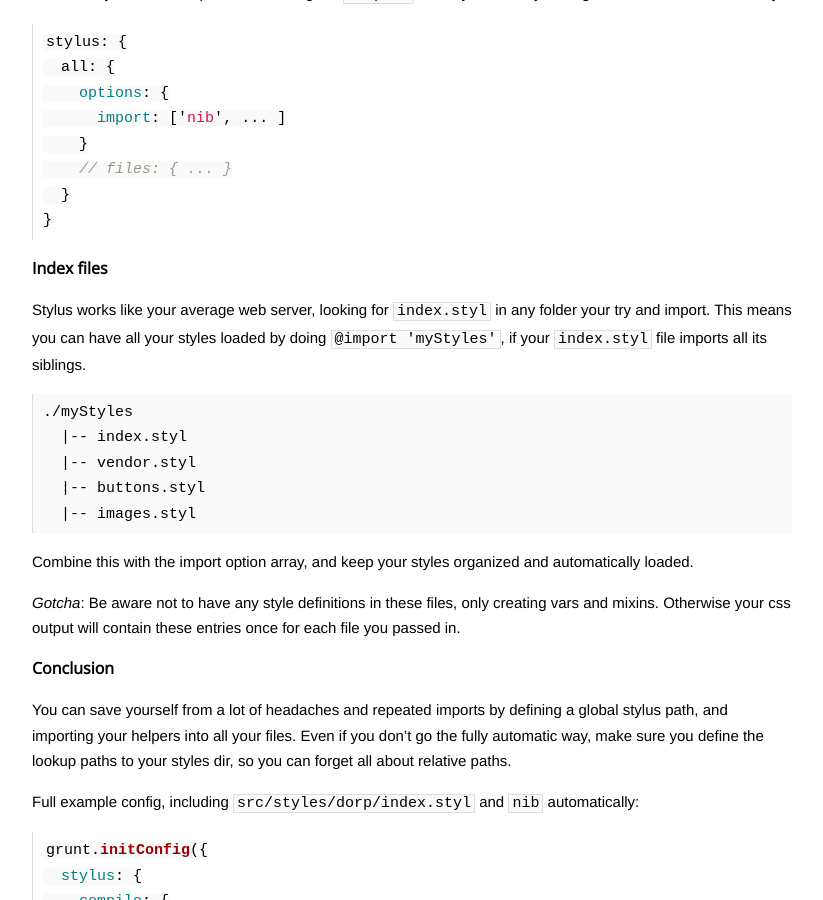
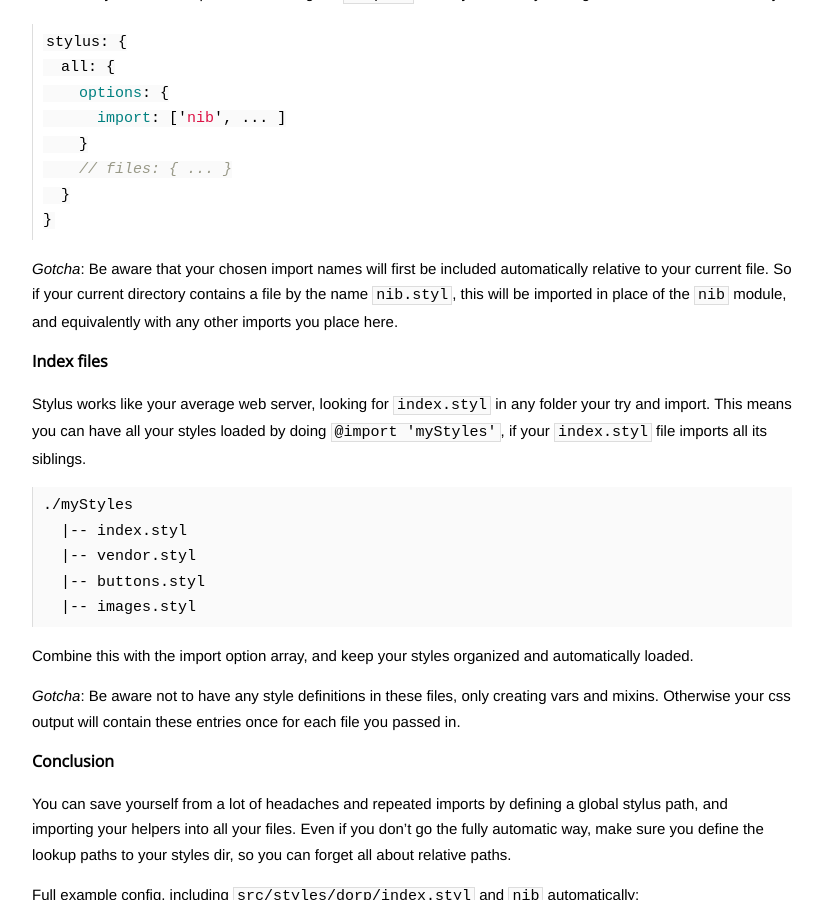
Before and after one commit to wejendorp/dorp.io, a Jekyll site: the page built from _posts/2014-05-05-global-stylus-vars.markdown, in a window 1280 px wide and 900 px high, scrolled down 968 px. Shown: the whole window, without its empty margins (228-1051 px from the left). Built offline with Jekyll 4.4.1, drawn with Linux system fonts in a browser that asks for light colours; Markdown is read by kramdown in place of the engine named in the settings; comment, search, counter and statistics services are not loaded.

Commit message:
Add gotcha to auto import

````diff
--- a/_posts/2014-05-05-global-stylus-vars.markdown
+++ b/_posts/2014-05-05-global-stylus-vars.markdown
@@ -63,6 +63,11 @@ stylus: {
 }
 ```
 
+*Gotcha*: Be aware that your chosen import names will first be included automatically
+relative to your current file. So if your current directory contains a file by
+the name `nib.styl`, this will be imported in place of the `nib` module, and
+equivalently with any other imports you place here.
+
 ## Index files
 
 Stylus works like your average web server, looking for `index.styl` in any folder
````
